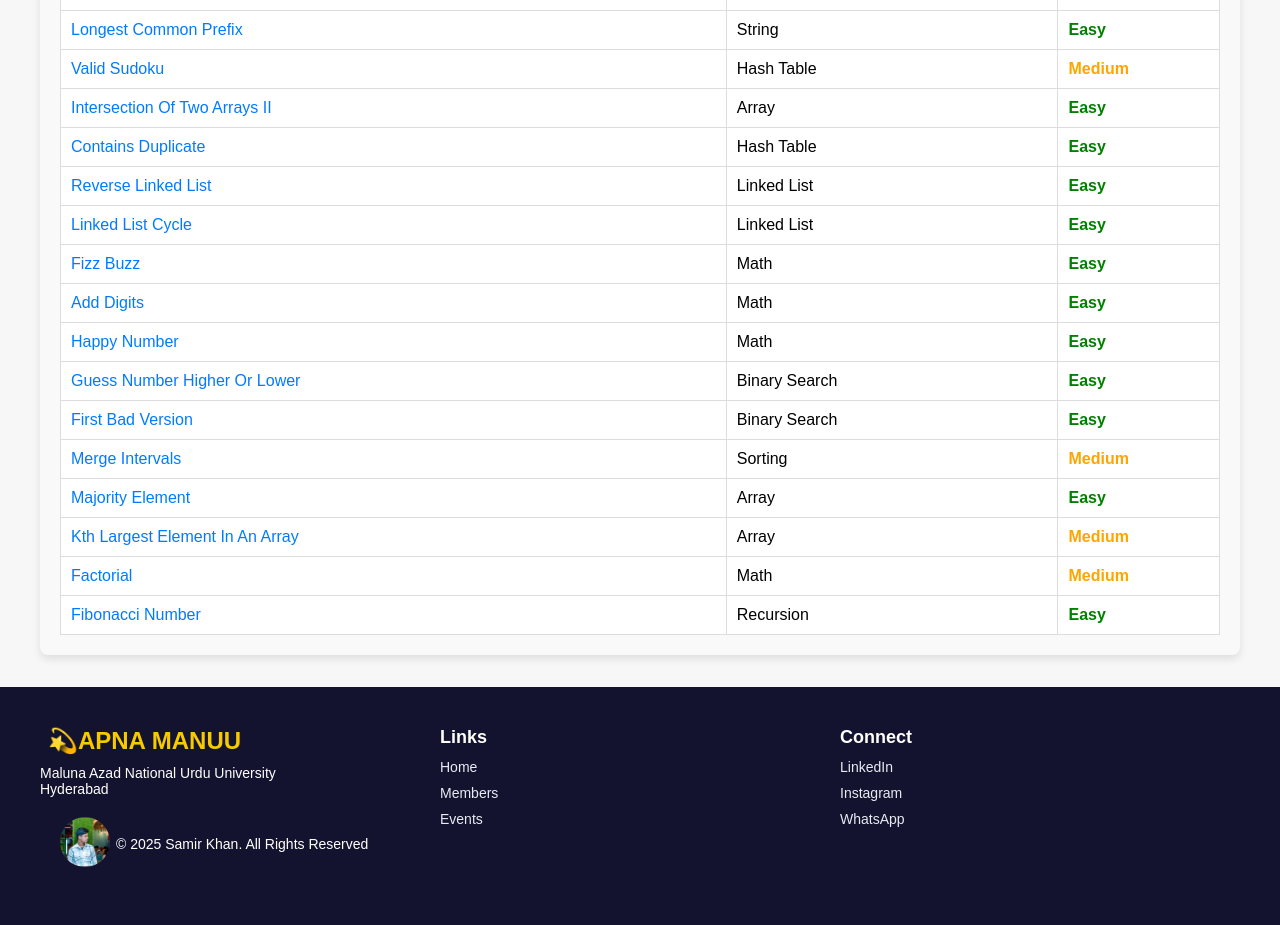
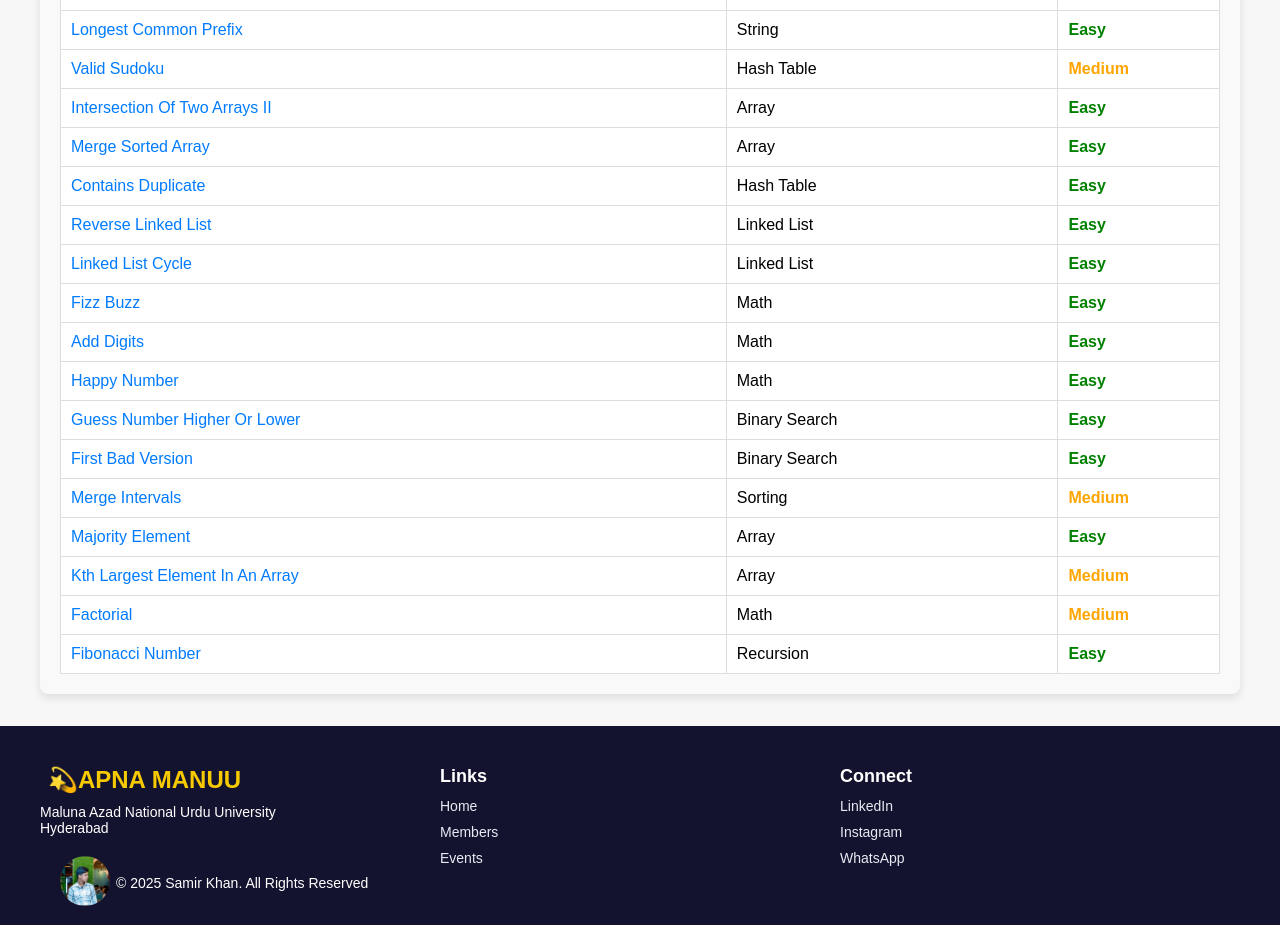
Before and after one commit to CoderSam049/Apna-Manuu, a React (Vite) app: page /dsaSheet in a window 1280 px wide. Shown: the part 800-1725 px from the top of the page. Built offline with nearby package versions, Linux system fonts and the light colour scheme.

Commit message:
add new dsa-qn

```diff
--- a/src/pages/dsaQn.js
+++ b/src/pages/dsaQn.js
@@ -103,6 +103,12 @@ const questions = [
         type: "Array",
     },
     {
+        name: "Merge Sorted Array",
+        link: "https://leetcode.com/problems/merge-sorted-array/",
+        difficulty: "Easy",
+        type: "Array",
+    },
+    {
         name: "Contains Duplicate",
         link: "https://leetcode.com/problems/contains-duplicate/",
         difficulty: "Easy",
```
